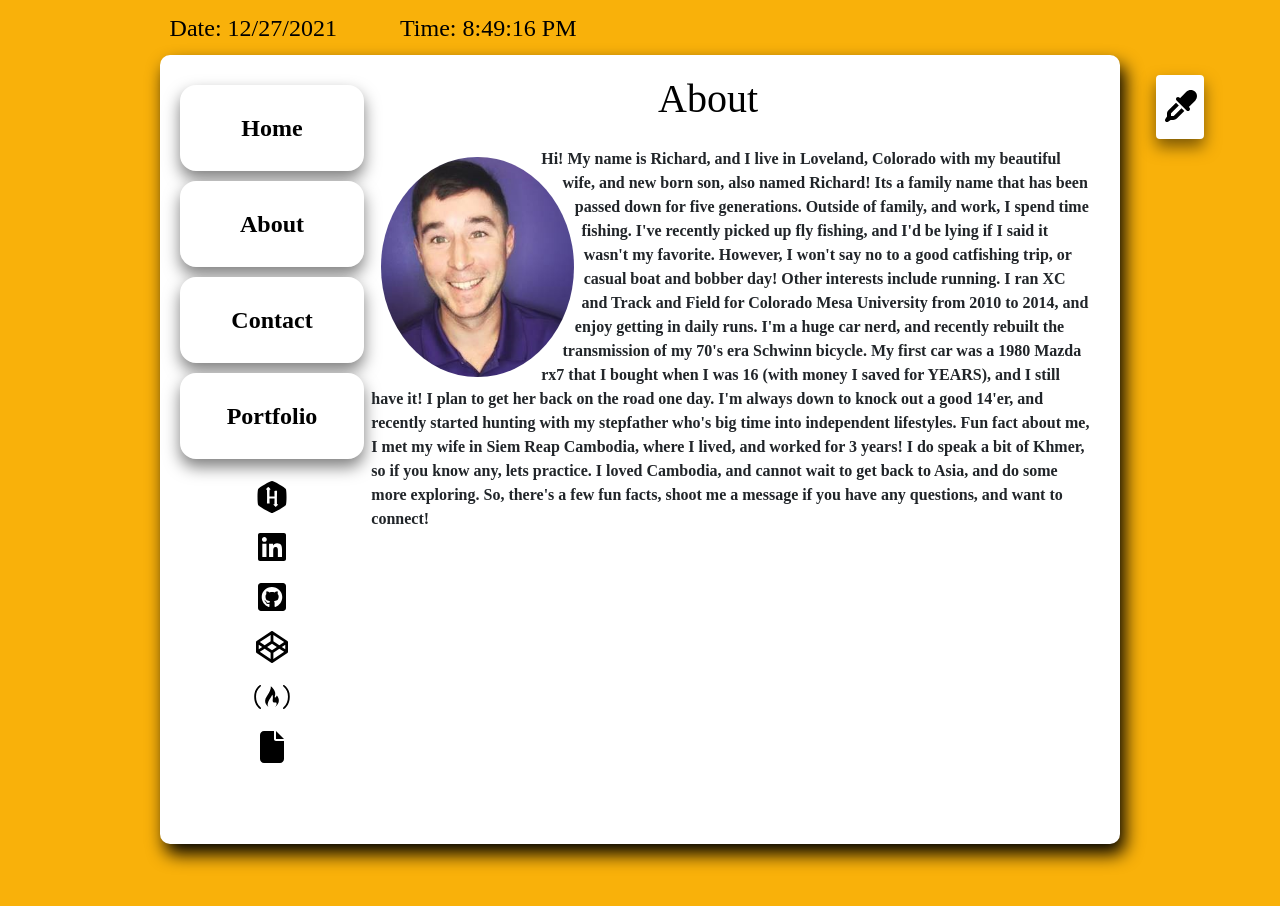
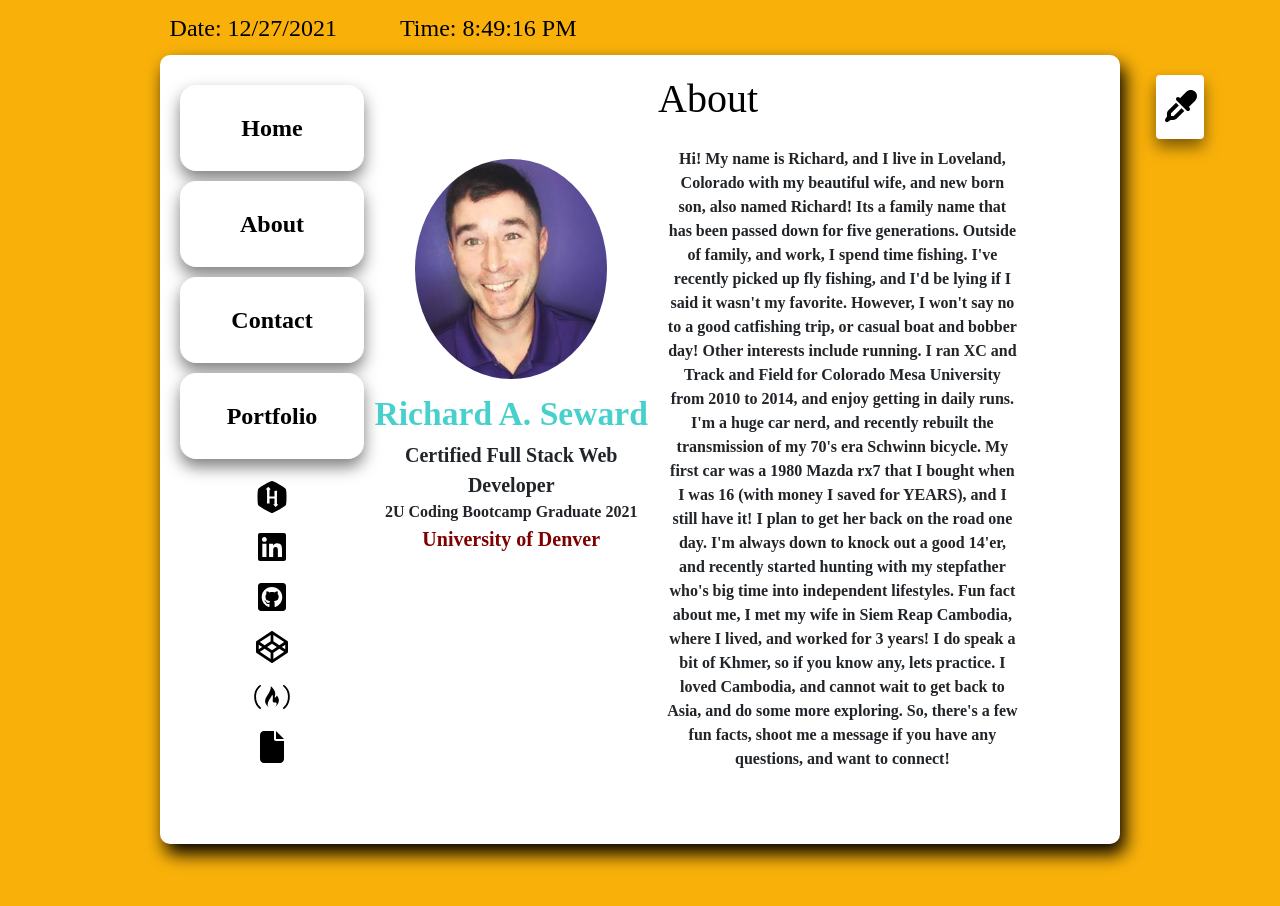
Before and after one commit to raseward14/Responsive-Portfolio, a React (Create React App) app in the folder client/: page /about in a window 1280 px wide. Shown: the top 906 px of the page. Built offline with nearby package versions, Linux system fonts and the light colour scheme; a web font is replaced by a local one.

Commit message:
formatted about section with coding credential

```diff
--- a/client/src/components/Bio/index.js
+++ b/client/src/components/Bio/index.js
@@ -7,8 +7,15 @@ function Bio() {
 
   return (
 
-    <div className="bio-section">
-      <p id="bio"><img className='my-headshot' src={headshot} />
+    <div className="bio-container">
+      <div className="image-container">
+        <img className='my-headshot' src={headshot} />
+        <div className="subheading-name">Richard A. Seward</div>
+        <div className="subheading1">Certified Full Stack Web Developer</div>
+        <div className="subheading3">2U Coding Bootcamp Graduate 2021</div>
+        <div className="subheading2">University of Denver</div>
+      </div>
+      <p id="bio">
         Hi! My name is Richard, and I live in Loveland, Colorado with my beautiful wife, and new born son, also named Richard! Its a family name that has been passed down for five generations. Outside of family, and work, I spend time fishing. I've recently picked up fly fishing, and I'd be lying if I said it wasn't my favorite. However, I won't say no to a good catfishing trip, or casual boat and bobber day!
 
         Other interests include running. I ran XC and Track and Field for Colorado Mesa University from 2010 to 2014, and enjoy getting in daily runs. I'm a huge car nerd, and recently rebuilt the transmission of my 70's era Schwinn bicycle.
--- a/client/src/components/Bio/style.css
+++ b/client/src/components/Bio/style.css
@@ -1,21 +1,56 @@
-.bio-section {
+.image-container {
+    float: left;
+    padding: 10px;
+    width: 40%;
+    text-align: center;
+}
+
+.my-headshot {
+    border-radius: 50%;
+    /* shape-outside: ellipse(); */
+    padding: 10px;
+    height: 15em;
+    /* float: left; */
+    box-shadow: inset(20px 50px 10px 0 round 50px);
+}
+
+.subheading-name {
+    font-weight: bold;
+    color: mediumturquoise;
+    font-size: 2.10em;
+    display: inline-block;
+}
+
+.subheading1 {
+    font-size: 1.25em;
+    font-weight: bold;
+    display: inline-block;
+}
+
+.subheading2 {
+    font-size: 1.25em;
+    color: maroon;
+    display: inline-block;
+
+}
+
+.subheading3 {
+    font-size: 1em;
+    display: inline-block;
+
+}
+
+.bio-container {
         width: calc(4 * (100% / 5));
         float: left;
 }
 
 #bio {
-    width: 100%;
+    width: 50%;
     float: left;
+    text-align: center;
 }
 
-.my-headshot {
-    border-radius: 50%;
-    shape-outside: ellipse();
-    padding: 10px;
-    height: 15em;
-    float: left;
-    box-shadow: inset(20px 50px 10px 0 round 50px);
-}
 
 @media (max-width: 415px) {
     .my-headshot {
--- a/client/src/pages/Contact.js
+++ b/client/src/pages/Contact.js
@@ -6,7 +6,7 @@ import "./style.css";
 // import components
 import Nav from "../components/Navbar/index";
 import AddContact from "../components/AddContact";
-import ContactIcons from "../components/ContactTechIcons";
+import Skills from "../components/Skills";
 // import { Col, Row, Card } from 'reactstrap';
 
 function Contact() {
@@ -16,7 +16,7 @@ function Contact() {
             <aside><Nav /></aside>
             <h1 className="heading">Contact</h1>
             <AddContact />
-            <ContactIcons />
+            <Skills />
         </>
     );
 };
```
Also changed, not shown: client/src/components/Skills/index.js (renamed from client/src/components/ContactTechIcons/index.js), client/src/components/Skills/style.css (renamed from client/src/components/ContactTechIcons/style.css).
